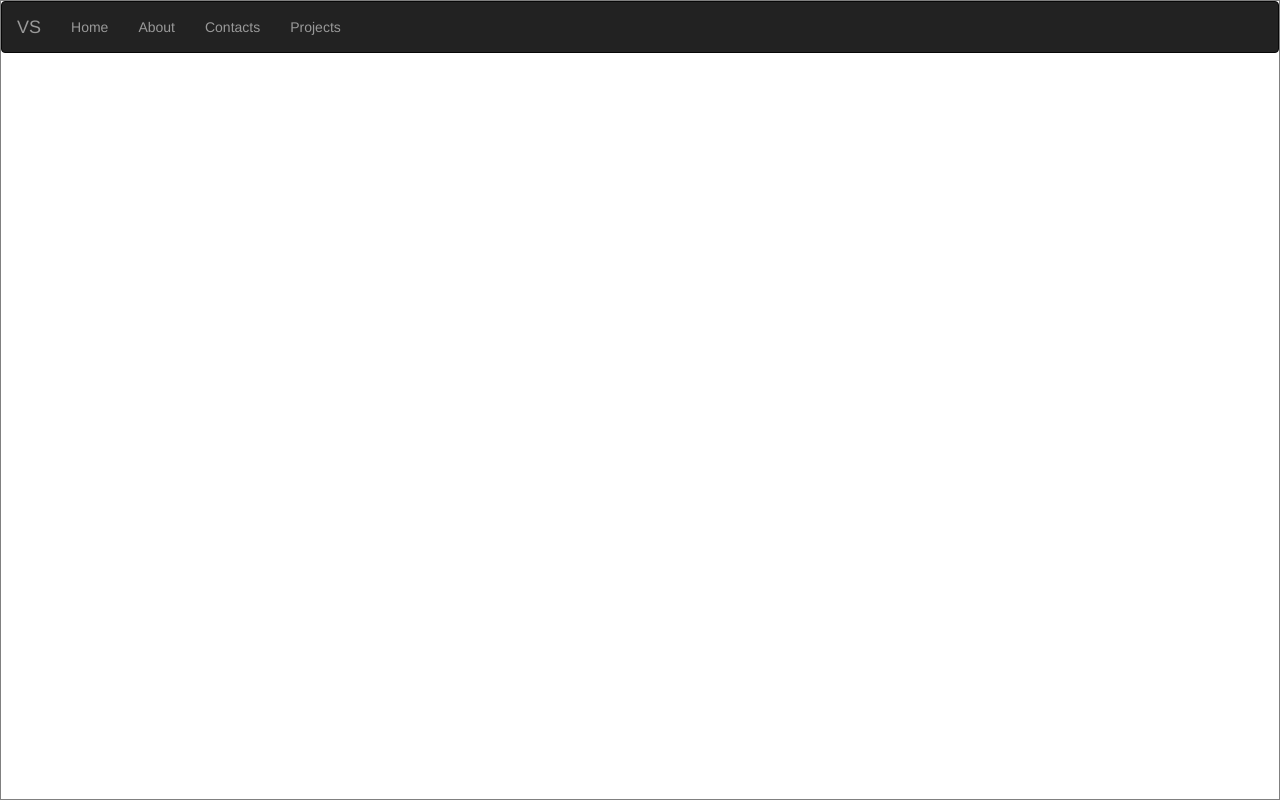
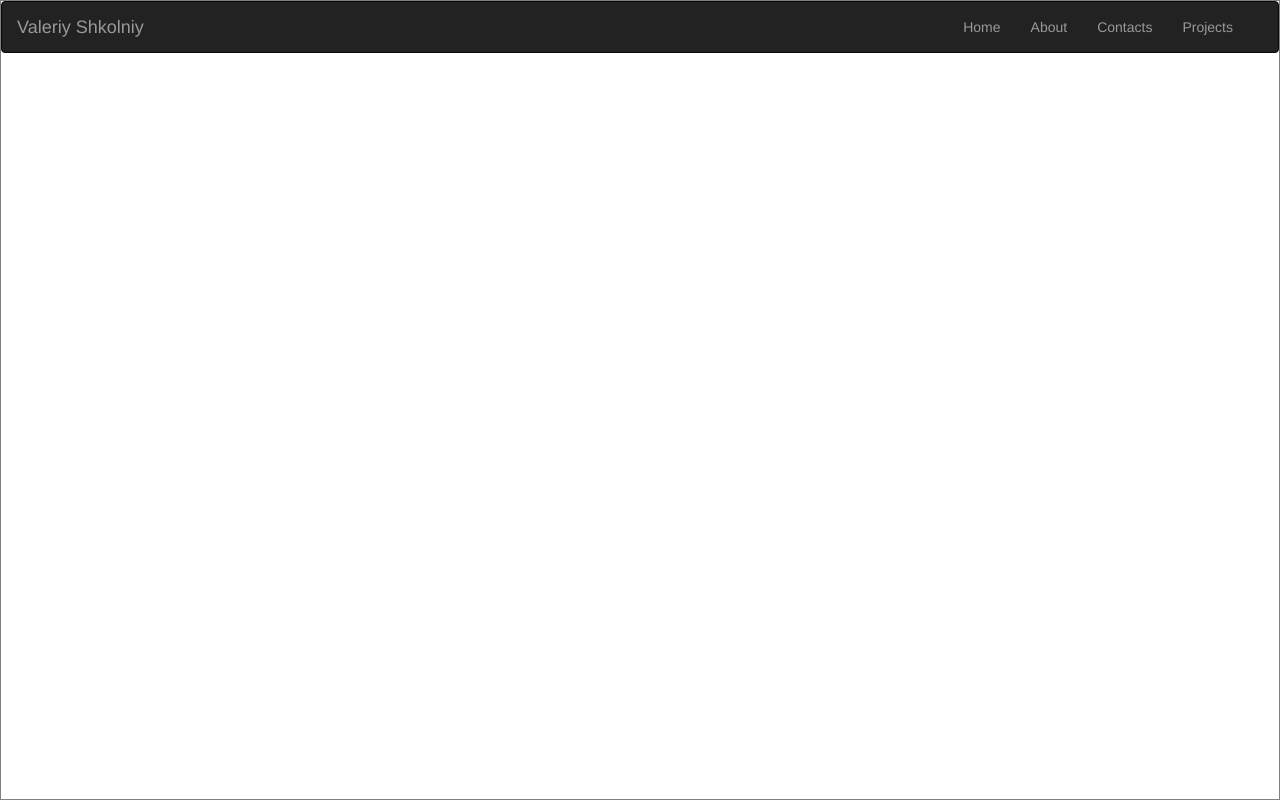
Before and after one commit to vvaleron/my-personal-site, a website: page app/index.html in a window 1280 px wide. Drawn offline with Linux system fonts and the light colour scheme.

Commit message:
change positioning for top nagigation bar

```diff
--- a/app/index.html
+++ b/app/index.html
@@ -29,7 +29,7 @@
           <div class="container-fluid">
 
             <div class="navbar-header">
-             <a class="navbar-brand" href="#">VS</a>
+             <a class="navbar-brand" href="#">Valeriy Shkolniy</a>
             </div>
 
             <div class="collapse navbar-collapse">
--- a/app/resourses/css/app.css
+++ b/app/resourses/css/app.css
@@ -1,4 +1,8 @@
 /* app css stylesheet */
+
+.navigation .navbar ul.navbar-nav{
+	float: right;
+}
 
 [app-container] {
   border: 1px solid gray;
```
